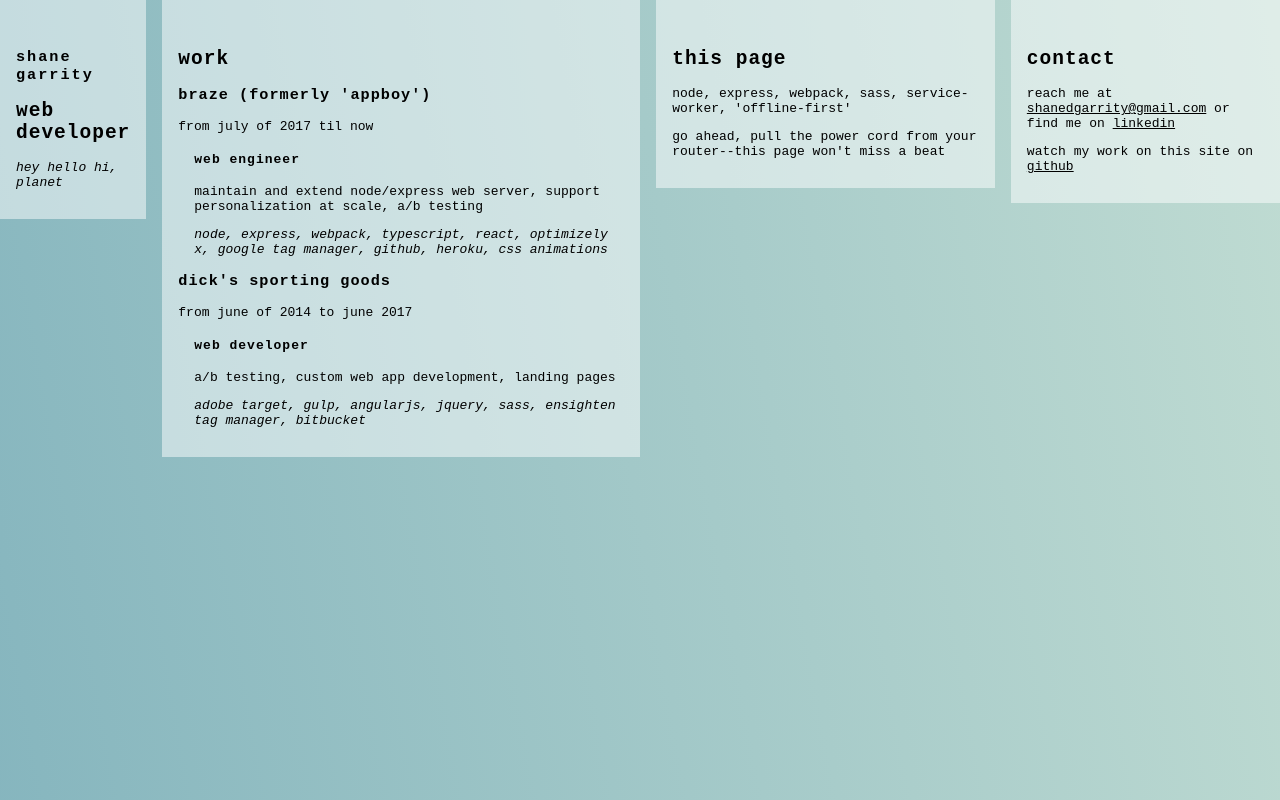
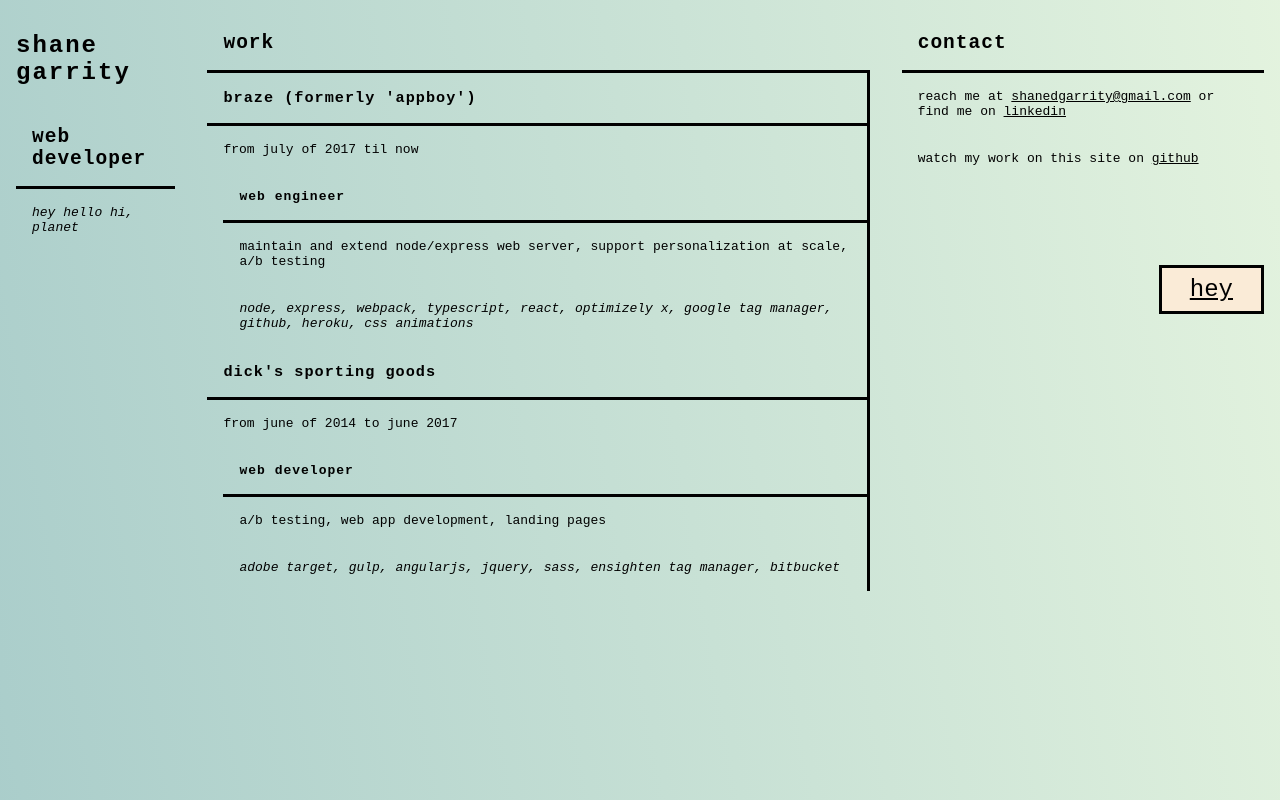
Before and after one commit to shanedg/days-off, a website: page src/index.html in a window 1280 px wide. Drawn offline with nearby package versions, Linux system fonts and the light colour scheme; files that its build step writes are made by us from their sources.

Commit message:
fun with animations and fixed menus

```diff
--- a/postcss.config.js
+++ b/postcss.config.js
@@ -6,6 +6,7 @@ module.exports = {
      * Leaving this here for now.
      */
     // require('tailwindcss')('./tailwind.js'),
-    require('autoprefixer')
+    // require('autoprefixer')
+    process.env.NODE_ENV == 'production' && require('autoprefixer')
   ]
 }
--- a/src/client.js
+++ b/src/client.js
@@ -1,4 +1,5 @@
 (function () {
+
   /*
    * everything we want to do right away
    */
@@ -9,27 +10,21 @@
         document.querySelector('.page').className += ' fly-in';
       }, 100);
 
-      window.addEventListener('resize', function(e) {
-        // console.log('resized..');
-        // setTimeout(function() {
-        //   var el = document.querySelector('.page.fly-in');
-        //   if (el) {
-        //     el.className = el.className.replace(/ ?fly-in/, '');
-        //   } else {
-        //     console.log('never flew back in');
-        //   }
+      document.querySelector('.open').addEventListener('click', function(e) {
+        e.preventDefault();
+        var more = document.querySelector('.more-wrap');
+        if (more.className.indexOf(' active') === -1) {
+          more.className += ' active';
+        } else {
+          more.className = more.className.replace(' active', '');
+          menuScroll();
+        }
+      });
 
-        // }, 10);
-        // setTimeout(function() {
-        //   var el = document.querySelector('.page');
-        //   if (el) {
-        //     el.className += ' fly-in';
-        //   } else {
-        //     console.log('not found to fly-in again');
-        //   }
+      window.addEventListener('scroll', (e) => {
+        debounce(menuScroll, 5);
+      });
 
-        // }, 20);
-      });
     });
   };
 
@@ -39,6 +34,42 @@
   var noJS = function noJS() {
     if (document.querySelector('body.no-js')) {
       document.querySelector('body.no-js').className = '';
+    }
+  };
+
+  /*
+   * throttle
+   */
+  var debounce = function debounce(callback, interval) {
+    if (window.debounceGlobal == null) {
+      window.debounceGlobal = setTimeout(callback, interval);
+    } else {
+      window.clearTimeout(window.debounceGlobal);
+      window.debounceGlobal = null;
+    }
+  };
+
+  /*
+   *
+   */
+  var menuScroll = function menuScroll() {
+    var windowScroll = window.scrollY;
+    var el = document.querySelector('.responsibilities');
+    var elScroll = el.offsetTop - 50;
+    var openEl = document.querySelector('.offscreen');
+
+    if (windowScroll > elScroll) {
+      console.log('windowScroll > elScroll');
+      if (openEl.className.indexOf(' min') === -1) {
+        var more = document.querySelector('.more-wrap');
+        more.className = more.className.replace(' active', '');
+        openEl.className += ' min';
+      }
+    } else {
+      console.log('windowScroll <= elScroll');
+      if (openEl.className.indexOf(' min') > -1) {
+        openEl.className = openEl.className.replace(' min', '');
+      }
     }
   };
 
--- a/src/index.html
+++ b/src/index.html
@@ -47,7 +47,7 @@
               <div class="role">
                 <h4>web developer</h4>
                 <div class="responsibilities">
-                  <p>a/b testing, custom web app development, landing pages</p>
+                  <p>a/b testing, web app development, landing pages</p>
                 </div>
                 <div class="tools-tech">
                   <p><em>adobe target, gulp, angularjs, jquery, sass, ensighten tag manager, bitbucket</em></p>
@@ -58,16 +58,15 @@
         </section>
       </div>
 
-      <div class="this-page">
+      <!-- <div class="this-page">
         <section>
           <h2>this page</h2>
-          <!-- TODO: docker, aws -->
+          // TODO: docker, aws
           <div class="tools-tech">
             <p>node, express, webpack, sass, service-worker, 'offline-first'</p>
-            <p>go ahead, pull the power cord from your router--this page won't miss a beat</p>
           </div>
         </section>
-      </div>
+      </div> -->
 
       <div class="contact">
         <section>
@@ -77,7 +76,17 @@
         </section>
       </div>
 
+      <div class="offscreen">
+        <div class="more-wrap">
+            <nav>
+              <ul>
+                <li><a href="#">hello</a></li>
+              </ul>
+            </nav>
+        </div>
 
+        <a class="open" href="#">hey</a>
+      </div>
     </div>
   </article>
 </body>
--- a/src/styles.scss
+++ b/src/styles.scss
@@ -10,8 +10,6 @@
 $breakpoint-small: 768px;
 
 body {
-  // background: linear-gradient(45deg, #FFFEFF, #F4B6C9, #FFFDBE);
-  // background: linear-gradient(45deg, #3f87a6, #ebf8e1, #f69d3c);
   background: linear-gradient(80deg, #3f87a6, #ebf8e1, #f69d3c);
   background-size: 600% 600%;
 
@@ -19,11 +17,9 @@ body {
 
   @keyframes daylight {
     0%{background-position:0% 50%}
-    50%{background-position:100% 51%}
+    40%{background-position:100% 51%}
     100%{background-position:0% 50%}
   }
-  // background-color: #C3E9EE;
-  // color: #110004;
   font-family: monospace;
   margin: 0;
 
@@ -36,6 +32,7 @@ body {
 
 h1 {
   letter-spacing: 2px;
+  font-size: 1.5rem;
 }
 
 h1,h2 {
@@ -44,10 +41,12 @@ h1,h2 {
 
 h2, h3, h4 {
   letter-spacing: 1px;
+  border-bottom: 3px solid;
+  margin: 0;
+  padding: 1rem;
 }
 
 a, a:visited {
-  // color: #B1953A;
   color: #000;
   text-decoration: underline;
 
@@ -63,56 +62,53 @@ a, a:visited {
   min-height: 100vh;
   justify-content: center;
   margin: 0 auto;
-  // max-width: 450px;
-  padding: 0.5rem 0.5rem 0.5rem 0;
+  padding: 0;
   width: 100vw;
+  position: relative;
 
   .headline,
   .work,
   .this-page,
   .contact {
     box-sizing: border-box;
-    padding: 1rem;
-    margin: 0 0 0.5rem 0;
-    // border-right: 3px solid #B1953A;
-    // background-color: palevioletred;
-    background-color: rgba(255,255,255,0.5);
+    padding: 2rem 1rem;
+
+    section p {
+      margin: 0;
+      padding: 1rem;
+    }
+
   }
 
   .headline {
-    // background-color: lavender;
-    // border-top: 3px solid #B1953A;
-    transform: translate(-100vw, 0vh);
+    transform: translate(0vw, 100vh);
     transition: transform 400ms ease-out, border-color 250ms ease-out 450ms;
   }
 
   .work {
-    // background-color: antiquewhite;
-    transform: translate(-100vw, 0vh);
+    transform: translate(0vw, 100vh);
     transition: transform 400ms ease-out 150ms, border-color 250ms ease-out 600ms;
 
     .company {
+      border-right: 3px solid;
       .role {
         padding: 0 0 0 1rem;
       }
     }
   }
 
-  .this-page {
-    transform: translate(-100vw, 0vh);
-    transition: transform 400ms ease-out 200ms, border-color 250ms ease-out 750ms;
+  // .this-page {
+  //   transform: translate(0vw, 100vh);
+  //   transition: transform 400ms ease-out 200ms, border-color 250ms ease-out 750ms;
 
-    & > div {
-      padding: 0 0 0 1rem;
-    }
-  }
+  //   & > div {
+  //     padding: 0 0 0 1rem;
+  //   }
+  // }
 
   .contact {
-    // background-color: oldlace;
-    // border-bottom: 3px solid #B1953A;
-    transform: translate(-100vw, 0vh);
+    transform: translate(0vw, 100vh);
     transition: transform 400ms ease-out 300ms, border-color 250ms ease-out 900ms;
-    margin: 0;
   }
 
   &.fly-in {
@@ -121,8 +117,9 @@ a, a:visited {
     .this-page,
     .contact {
       transform: translate(0vw, 0vh);
-      // border-color: #63B3A1;
-
+    }
+    .offscreen {
+      transform: translate(0vw, 0vh);
     }
   }
 
@@ -135,13 +132,74 @@ a, a:visited {
     .work,
     .this-page,
     .contact {
-      margin: 0 1rem 0 0;
-      // padding: 2rem 0 0 0;
-      padding: 2rem 1rem 1rem 1rem;
+      padding: 1rem;
     }
 
     .contact {
       margin: 0;
     }
   }
+
+  .offscreen {
+    position: fixed;
+    top: 32%;
+    right: 1rem;
+    transform: translate(100vw, 0vh);
+    transition: transform 400ms ease-out 300ms, border-color 250ms ease-out 900ms;
+
+    @media (min-width: 375px) {
+      top: 25%;
+    }
+
+    @media (min-width: 414px) {
+      top: 28%;
+    }
+
+    .more-wrap {
+      // display: none;
+      // height: 0;
+      opacity: 0;
+      text-align: center;
+
+      &.active {
+        // display: block;
+        opacity: 1;
+      }
+
+      ul {
+        padding: 0 1rem;
+        list-style: none;
+      }
+    }
+
+    .open {
+      color: black;
+      display: block;
+      overflow: hidden;
+      font-size: 1.5rem;
+      border: 3px solid;
+      padding: 0.5rem 1.75rem;
+      margin: 0 0 0 auto;
+      background-color: antiquewhite;
+      transition: all 250ms ease-out;
+      text-align: right;
+
+      &:hover {
+        color: white;
+        border-color: black;
+        background: black;
+      }
+    }
+
+    &.min {
+      // .more-wrap {
+      //
+      // }
+
+      .open {
+        padding: 0;
+        width: 14px;
+      }
+    }
+  }
 }
```
